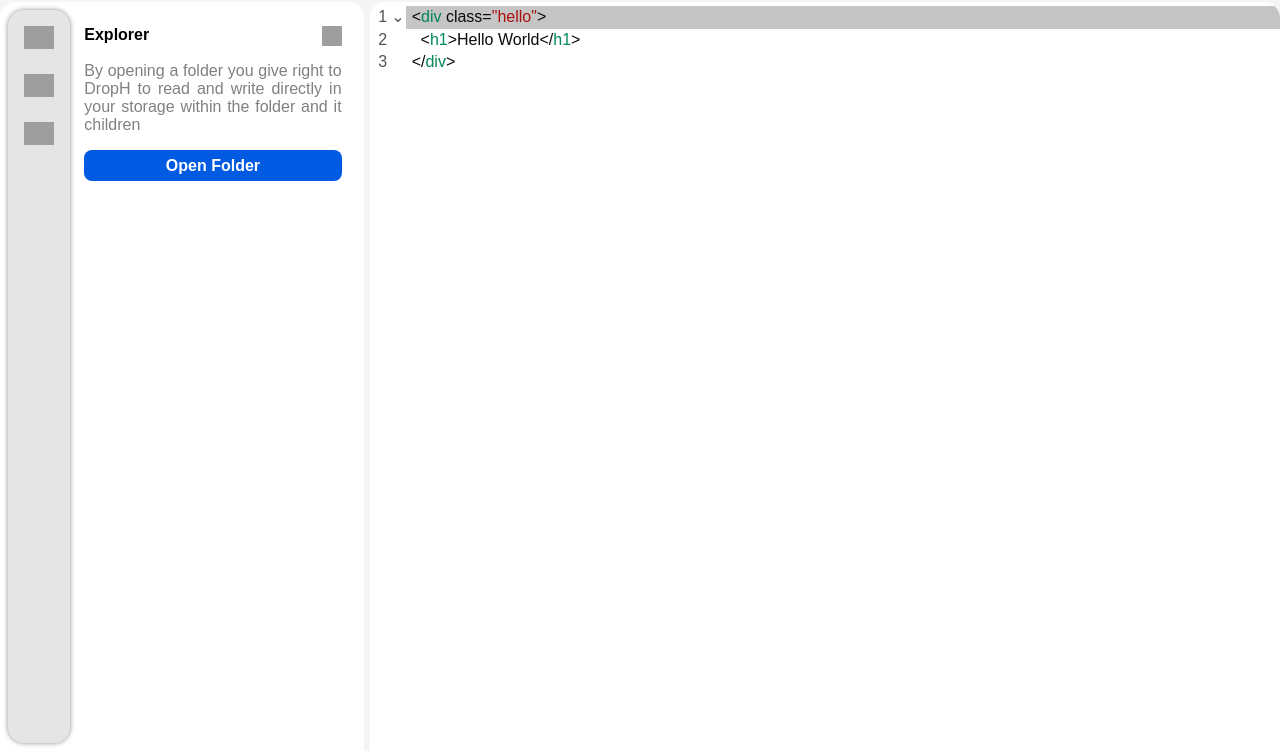
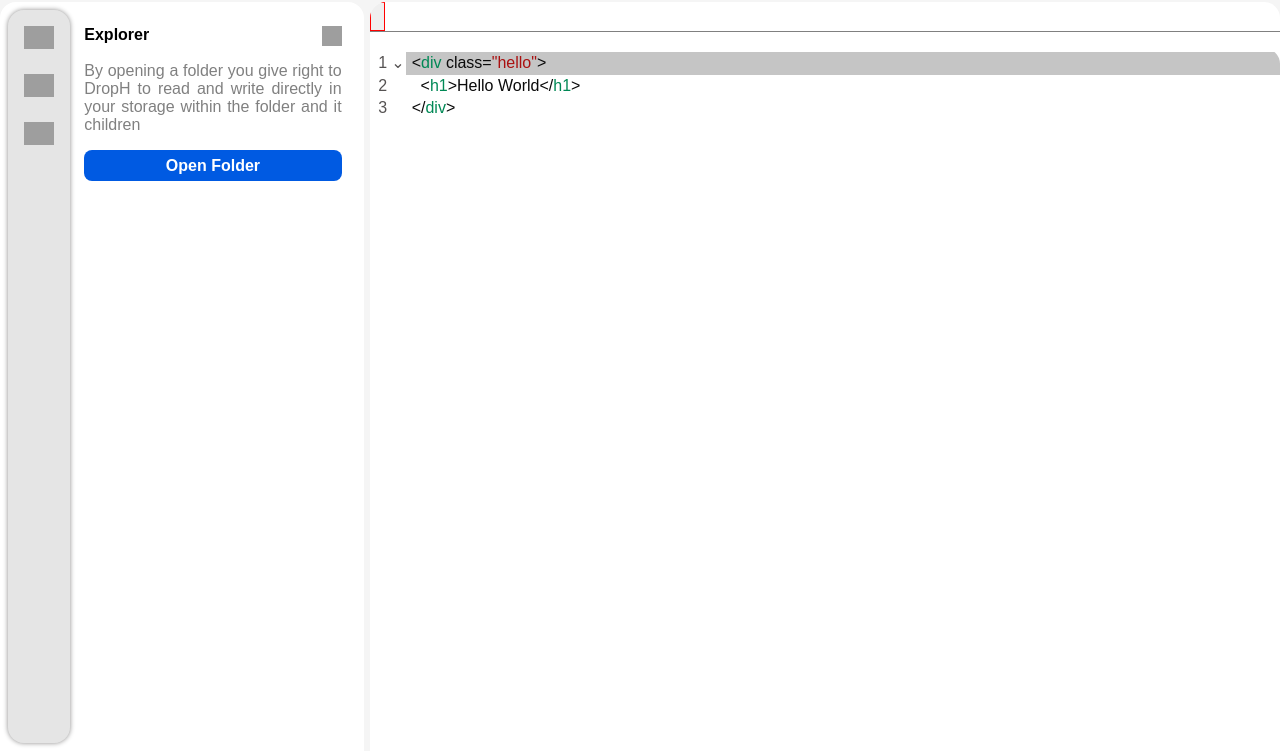
Before and after one commit to ElktrumElk/Drop-HTML, a website built with Vite: page index.html in a window 1280 px wide. Shown: the part 49-800 px from the top of the page. Built offline with nearby package versions, Linux system fonts and the light colour scheme; grey boxes are pictures that could not be loaded; a web font is replaced by a local one.

Commit message:
dev update

```diff
--- a/index.html
+++ b/index.html
@@ -69,7 +69,12 @@
     </aside>
 
 
-    <div id="editor-container" class="editorFrame"></div>
+    <div class="editorFrame">
+      <div class="file_tabs_cnt">
+        <button class="tabs"></button>
+      </div>
+      <div id="editor-container" class="editorFrame"></div>
+    </div>
   </div>
 
   <script src="https://cdnjs.cloudflare.com/ajax/libs/js-beautify/1.15.0/beautify-html.min.js"></script>
--- a/public/style.css
+++ b/public/style.css
@@ -187,6 +187,10 @@ body {
     border-radius: .5rem;
 }
 
+.open_folder_btn:hover {
+    box-shadow: 0px 0px .3rem rgb(139, 138, 138);
+}
+
 .info_txt {
     color: gray;
     text-align: justify;
@@ -200,9 +204,21 @@ body {
     display: flex;
     flex-direction: column;
     align-items: center;
+    gap: 1rem;
     border-radius: 1rem;
     border-bottom-left-radius: 0rem;
     border-bottom-right-radius: 0rem;
+}
+.file_tabs_cnt {
+    width: 100%;
+    height: 2rem;
+    display: flex;
+    border-bottom: .3px solid gray;
+}
+.tabs {
+    padding: .4rem;
+    border: 1px solid red;
+    flex: 0 0 auto;
 }
 
 
```
